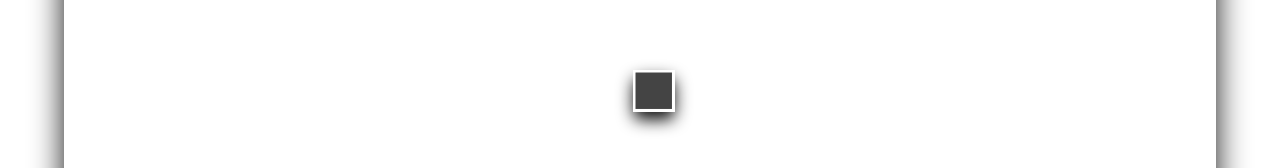
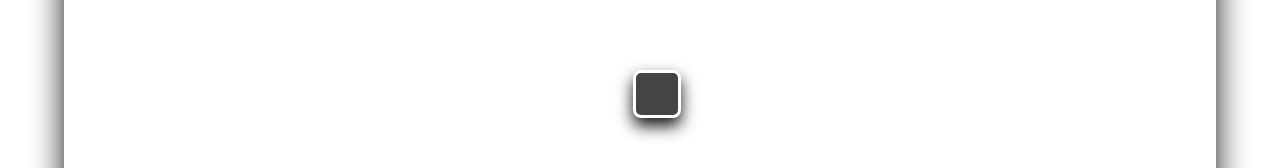
Before and after one commit to magnetenstad/graph-layout, a Vue app: page / in a window 1280 px wide. Both pictures are taken after a click on the button "Add random node". Shown: the part 306-474 px from the top of the page. Built offline with nearby package versions, Linux system fonts and the light colour scheme.

Commit message:
Update style

```diff
--- a/src/components/Node.vue
+++ b/src/components/Node.vue
@@ -2,6 +2,7 @@
   <div
     class="node"
     :style="rectStyle"
+    :class="{ selected: isSelected }"
     @mousedown="
       (e: MouseEvent) => {
         emit('mousedown', e)
@@ -16,17 +17,7 @@
       }
     "
     @touchend="emit('click', $event)"
-  >
-    <svg :width="rectStyle.width" :height="rectStyle.height">
-      <rect
-        :width="rectStyle.width"
-        :height="rectStyle.height"
-        :stroke="isSelected ? 'white' : 'black'"
-        fill="transparent"
-        stroke-width="5"
-      />
-    </svg>
-  </div>
+  ></div>
 </template>
 
 <script setup lang="ts">
@@ -89,5 +80,9 @@ const startMove = (ev: MouseEvent | TouchEvent) => {
   border-radius: 0.5em;
   background-color: #444444;
   box-shadow: 0em 0.5em 1em #151515;
+
+  &.selected {
+    border: 3px solid white;
+  }
 }
 </style>
```
